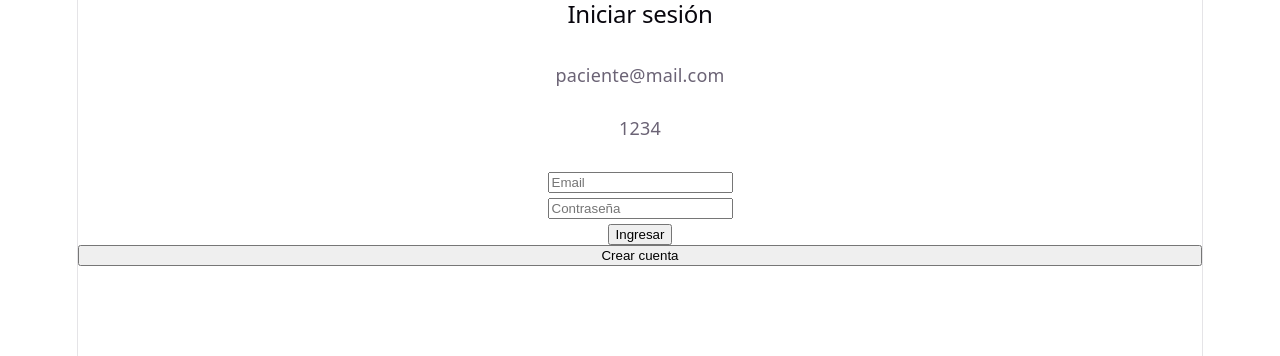
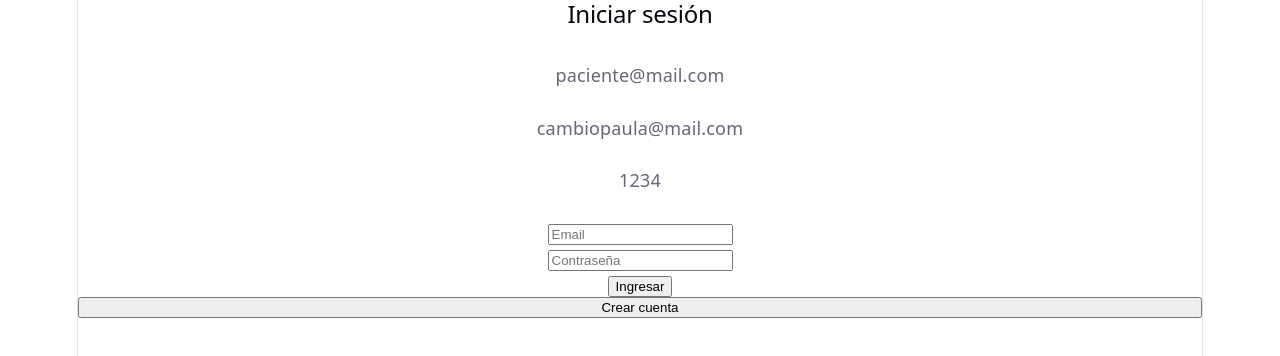
Before and after one commit to RodrigoEscorcielo/sistema-turnos-medicos, a React app in the folder frontend/: page / in a window 1280 px wide. Shown: the top 356 px of the page. Built offline with nearby package versions, Linux system fonts and the light colour scheme; the HTML template or start-up script is replaced by a standard one.

Commit message:
Actualiza pantalla de login

```diff
--- a/frontend/src/pages/Login.jsx
+++ b/frontend/src/pages/Login.jsx
@@ -29,6 +29,7 @@ function Login({ onLoginExitoso }) {
     <form onSubmit={handleSubmit}>
       <h2>Iniciar sesión</h2><br></br>
       <p>paciente@mail.com</p><br></br>
+       <p>cambiopaula@mail.com</p><br></br>
       {/* <!-- comentario test --> */}
       <p>1234</p><br></br>
       <div>
```
